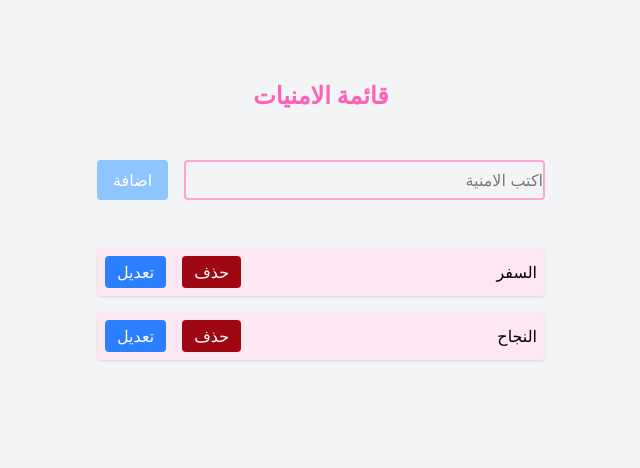
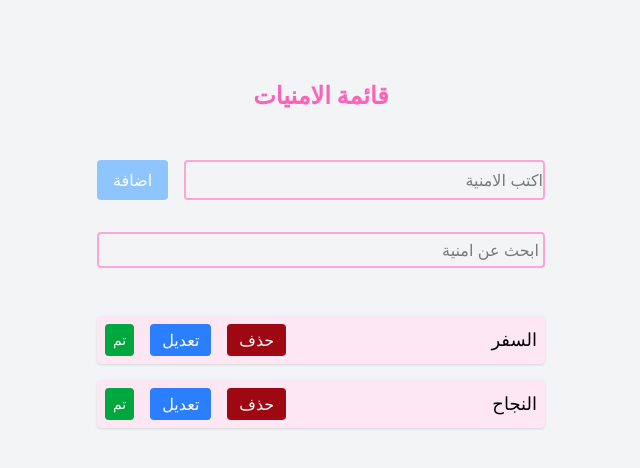
Before and after one commit to zahraadev/my-react-app, a React (Vite) app: page / in a window 1280 px wide. Shown: the top 468 px of the page, without its empty margins (319-959 px from the left). Built offline with nearby package versions, Linux system fonts and the light colour scheme.

Commit message:
اضافة خاصية البحث وخاصية الفلترة الى قائمة الامنيات

```diff
--- a/src/App.tsx
+++ b/src/App.tsx
@@ -339,32 +339,42 @@ import Wishes from "./components/Wishes";
 interface wishtype{
   id: number,
   title: string,
+  iscompleted: boolean;
 }
 
 export default function App(){
   const[wishes, setwishes] = useState<wishtype[]>([
-  {id:1, title: "السفر"},
-  {id:2, title: "النجاح"},
+  {id:1, title: "السفر",iscompleted:false},
+  {id:2, title: "النجاح",iscompleted:false},
 ])
 const[text, settext] = useState("");
+const[serachterm, setsearchterm] = useState("");
 
 const handleaddwish =()=>{
   if(text.trim()!==""){
   const newwish ={
     id: Date.now(),
     title: text,
+    iscompleted: false,
   }
   setwishes([...wishes, newwish]);
   settext("");
 }
 }
+
+const handletoggle = (id: number)=>{
+  const updatewishes = wishes.map((wish)=> wish.id === id ? {...wish, iscompleted: !wish.iscompleted}: wish);
+  setwishes(updatewishes);
+}
 const handledlete=(id:number)=>{
-  setwishes(wishes.filter(wish => wish.id != id));
+  setwishes(wishes.filter(wish => wish.id !== id));
 }
 
 const handleupdate= (id: number, newname: string)=>{
   setwishes(wishes.map(wish=> wish.id === id ?{...wish, title: newname}: wish));
 }
+
+const filterwishes = wishes.filter((wish) => wish.title.toLowerCase().includes(serachterm.toLowerCase()));
 
   return(
     <div className="min-h-screen bg-gray-100 p-8"dir="rtl">
@@ -374,14 +384,17 @@ const handleupdate= (id: number, newname: string)=>{
             <input className="w-full max-w-md border-2 border-pink-300 rounded outline-none" placeholder="اكتب الامنية" value={text} onChange={(e)=> settext(e.target.value)}></input>
             <button onClick={handleaddwish} className="px-4 py-2 rounded bg-blue-300 text-white cursor-pointer hover:bg-blue-200">اضافة</button>
         </div>
+        <input type="text" className="w-full p-1 max-w-md border-2 border-pink-300 rounded outline-none mt-8"value={serachterm} onChange={(e)=> setsearchterm(e.target.value)} placeholder="ابحث عن امنية"/>
         <div className="flex flex-col justify-center items-center w-full max-w-md mx-auto gap-4 mt-12">
-          {wishes.map((wish)=>(
+          {filterwishes.map((wish)=>(
             <Wishes
             id={wish.id}
             key={wish.id}
             title={wish.title}
+            iscompleted={wish.iscompleted}
+            ontoggle={()=>handletoggle(wish.id)}
             ondelete={()=> handledlete(wish.id)}
-            onupdate={(newtitle)=>handleupdate(wish.id, newtitle)}
+            onupdate={(newtitle)=>handleupdate(wish.id,newtitle)}
             />
           ))}
         </div>
--- a/src/components/Wishes.tsx
+++ b/src/components/Wishes.tsx
@@ -5,8 +5,10 @@ interface wishesprops{
     title:string,
     ondelete:()=> void;
     onupdate: (newname: string)=> void;
+    iscompleted: boolean;
+    ontoggle: ()=> void;
 }
-export default function Wishes({id, title, ondelete, onupdate}:wishesprops){
+export default function Wishes({id, title, ondelete, onupdate,iscompleted, ontoggle}:wishesprops){
  const[isedit, setisedit] = useState(false);
  const [editvalue, seteditvalue] = useState(title);
 
@@ -18,7 +20,6 @@ export default function Wishes({id, title, ondelete, onupdate}:wishesprops){
 
   // دالة الإلغاء
   const handlecancel = () => {
-    seteditvalue(title);
     setisedit(false);
   };
 
@@ -34,14 +35,14 @@ export default function Wishes({id, title, ondelete, onupdate}:wishesprops){
                     </div>
 
                 ):(
-
             <>
-                <span className="font-medium">{title}</span>
+                <span className={`text-lg ${iscompleted ? "line-through text-gray-500" : "text-black"}`}>{title}</span>
                 <div className="flex gap-4">
                     <button onClick={ondelete} className="px-3 py-1 bg-red-800 text-white rounded cursor-pointer">حذف</button>
                     <button onClick={(e) => { e.stopPropagation(); setisedit(true);}} className="px-3 py-1 bg-blue-500 text-white rounded cursor-pointer">تعديل</button>
+                    <button onClick={ontoggle} className={`px-2 py-1 rounded text-sm text-white transition ${iscompleted ? "bg-gray-500 hover:bg-gray-600" : "bg-green-600 hover:bg-green-700"}`}> {iscompleted ? "تراجع" : "تم"} </button>
                 </div>
-           </>
+            </>
            )}
         </div>
         </div>
```
